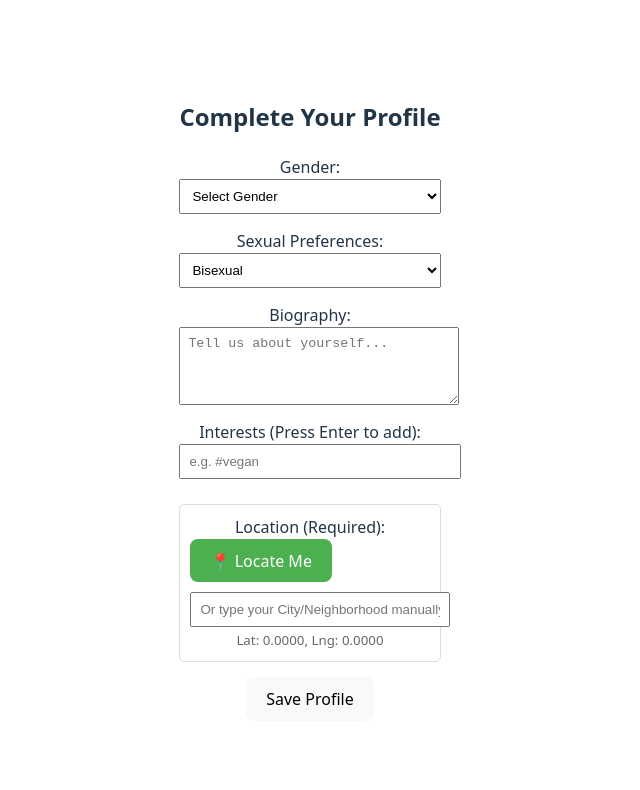
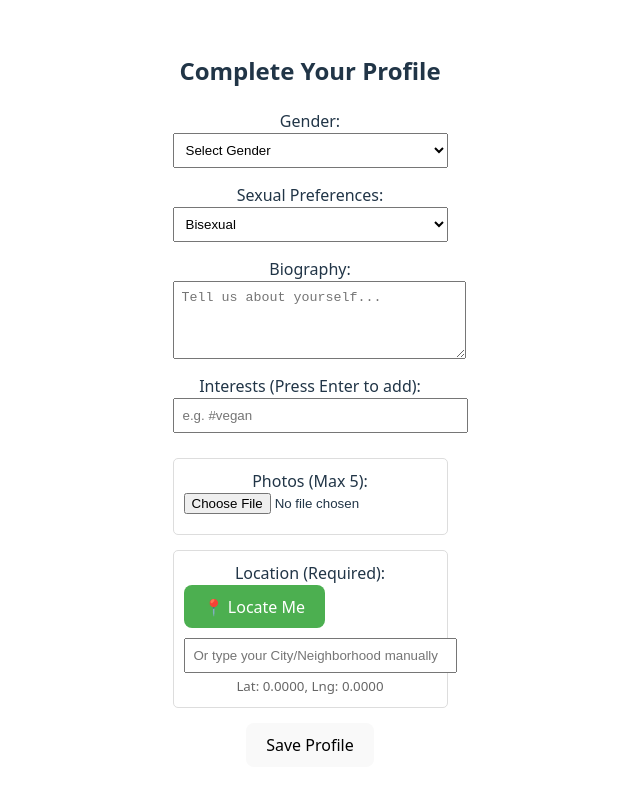
Before and after one commit to ssy80/matcha, a React app in the folder frontend/: page /profile in a window 1280 px wide. Shown: the top 790 px of the page, without its empty margins (330-970 px from the left). Built offline with nearby package versions, Linux system fonts and the light colour scheme; the HTML template or start-up script is replaced by a standard one.

Commit message:
Photos completed

```diff
--- a/frontend/src/pages/Profile.tsx
+++ b/frontend/src/pages/Profile.tsx
@@ -1,10 +1,15 @@
 import { useState } from 'react';
 import React from 'react';
+
+interface ImageUpload {
+    file: File;
+    preview: string;
+}
 
 const Profile = () => {
     // 1. Initialize State for the basic fields
     const [gender, setGender] = useState('');
-    const [sexualPreference, setSexualPreference] = useState('bisexual'); // Defaulting to bisexual is often safer given the logic rules later
+    const [sexualPreference, setSexualPreference] = useState('bisexual');
     const [biography, setBiography] = useState('');
     const [tags, setTags] = useState<string[]>([]);
     const [currentTag, setCurrentTag] = useState('');
@@ -14,6 +19,7 @@ const Profile = () => {
         city: ''
     });
     const [locationStatus, setLocationStatus] = useState('');
+    const [photos,setPhotos] = useState<ImageUpload[]>([]);
 
     // Helper to add a tag
     const handleAddTag = (e: React.KeyboardEvent) => {
@@ -32,7 +38,7 @@ const Profile = () => {
     // Helper to remove a tag
     const removeTag = (tagToRemove: string) => {
         setTags(tags.filter(tag => tag !== tagToRemove));
-    }
+    };
 
     // To handle GPS Location
     const handleGPS = (event: React.MouseEvent) => {
@@ -60,12 +66,37 @@ const Profile = () => {
         else {
             setLocationStatus('Geolocation is not supported by the browser');
         }
+    };
+
+    // To handle uploading Images
+    const handleImageUpload = (event: React.ChangeEvent<HTMLInputElement>) => {
+        if (event.target.files && event.target.files[0]) {
+            const file = event.target.files[0];
+
+            if (photos.length >= 5) {
+                alert('You can only upload up to 5 photos.');
+                return;
+            }
+
+            const newPhoto: ImageUpload = {
+                file: file,
+                preview: URL.createObjectURL(file)
+            };
+
+            setPhotos([...photos, newPhoto]);
+        }
     }
+
+    // Remove Photos
+    const removePhoto = (indexToRemove: number) => {
+        URL.revokeObjectURL(photos[indexToRemove].preview);
+        setPhotos(photos.filter((_, index) => index !== indexToRemove));
+    };
 
     // Form submission
     const handleSubmit = (event: React.FormEvent) => {
         event.preventDefault();
-        console.log({ gender, sexualPreference, biography, tags });
+        console.log({ gender, sexualPreference, biography, tags, location, photos });
     };
 
     return (
@@ -148,6 +179,40 @@ const Profile = () => {
                     </div>
                 </div>
 
+                {/* PHOTOS SECTION */}
+                <div style={{ marginBottom: '15px', border: '1px solid #ddd', padding: '10px', borderRadius: '5px' }}>
+                    <label>Photos (Max 5):</label>
+                    <input
+                        type="file"
+                        accept="image/*"
+                        onChange={handleImageUpload}
+                        disabled={photos.length >= 5}
+                        style={{ display: 'block', marginBottom: '10px' }}
+                    />
+
+                    <div style={{ display: 'flex', gap: '10px', flexWrap: 'wrap' }}>
+                        {photos.map((photo, index) => (
+                            <div key={index} style={{ position: 'relative' }}>
+                                <img
+                                    src={photo.preview}
+                                    alt="preview"
+                                    style={{ width: '100px', height: '100px', objectFit: 'cover', borderRadius: '5px' }}
+                                />
+                                <button
+                                    type="button"
+                                    onClick={() => removePhoto(index)}
+                                    style={{
+                                        position: 'absolute', top: 0, right: 0,
+                                        background: 'red', color: 'white', border: 'none', cursor: 'pointer'
+                                    }}
+                                >
+                                    X
+                                </button>
+                            </div>
+                        ))}
+                    </div>
+                </div>
+
                 {/* LOCATION SECTION */}
                 <div style={{ marginBottom: '15px', border: '1px solid #ddd', padding: '10px', borderRadius: '5px' }}>
                     <label>Location (Required):</label>
@@ -164,7 +229,7 @@ const Profile = () => {
                         value={location.city}
                         onChange={(e) => setLocation({ ...location, city: e.target.value })}
                         placeholder="Or type your City/Neighborhood manually"
-                        required
+                        required={location.latitude === 0 && location.longitude === 0 && !location.city}
                         style={{ display: 'block', width: '100%', padding: '8px' }}
                     />
 
```
